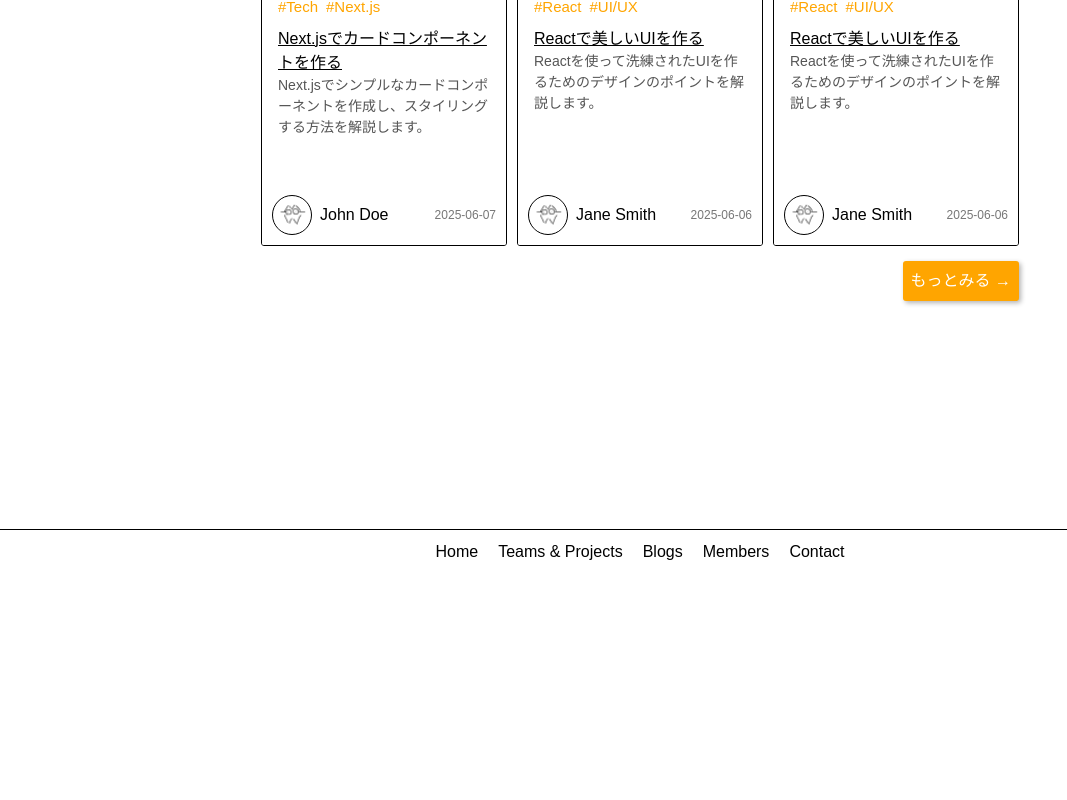
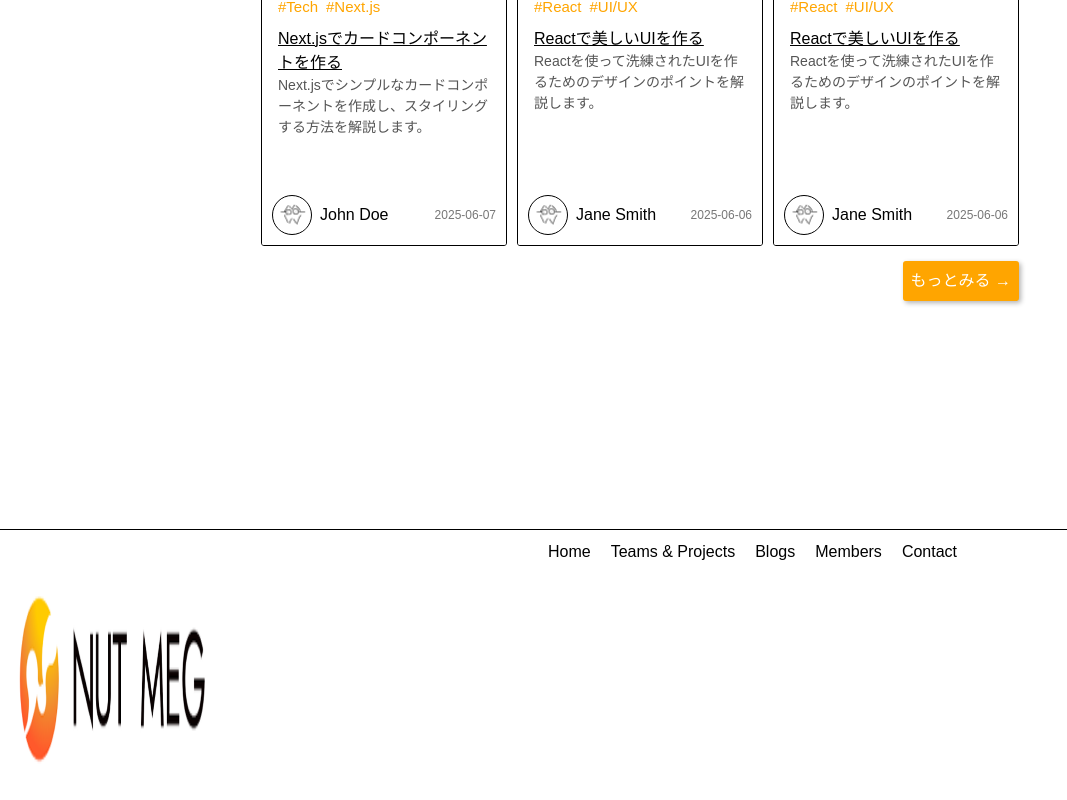
Before and after one commit to NUTFes/NUTMEG-new-blog, a Next.js app: page /home in a window 1280 px wide. Shown: the part 2424-3224 px from the top of the page, without its empty margins (0-1067 px from the left). Built offline with nearby package versions, Linux system fonts and the light colour scheme.

Commit message:
[feat]ロゴ画像を追加

```diff
--- a/src/app/components/footer.css
+++ b/src/app/components/footer.css
@@ -1,4 +1,9 @@
-.footer {
+.menu {
+  border-top: 1px solid black;
+  display: flex;
+  justify-content: start;
+}
+.links {
   width: 100%;
   background-color: white;
   color: black;
@@ -7,5 +12,4 @@
   gap: 20px;
   justify-content: center;
   height: 300px;
-    border-top: 1px solid black;
 }
--- a/src/app/components/footer.tsx
+++ b/src/app/components/footer.tsx
@@ -1,14 +1,20 @@
 import Link from "next/link";
+import Image from "next/image";
 import "./footer.css"; // CSS ファイルをインポート
 
 const Footer = () => {
   return (
-    <footer className="footer">
-      <Link href="/">Home</Link>
-      <Link href="/teams-projects">Teams & Projects</Link>
-      <Link href="/blogs">Blogs</Link>
-      <Link href="/members">Members</Link>
-      <Link href="/contact">Contact</Link>
+    <footer>
+      <div className="menu">
+        <Image src="/logo_footer.png" alt="NUTMEG" height={72} width={225} />
+        <div className="links">
+          <Link href="/">Home</Link>
+          <Link href="/teams-projects">Teams & Projects</Link>
+          <Link href="/blogs">Blogs</Link>
+          <Link href="/members">Members</Link>
+          <Link href="/contact">Contact</Link>
+        </div>
+      </div>
     </footer>
   );
 };
```
Also changed, not shown: public/logo_footer.png (added). Lines whose indentation alone changed are shown as unchanged.
